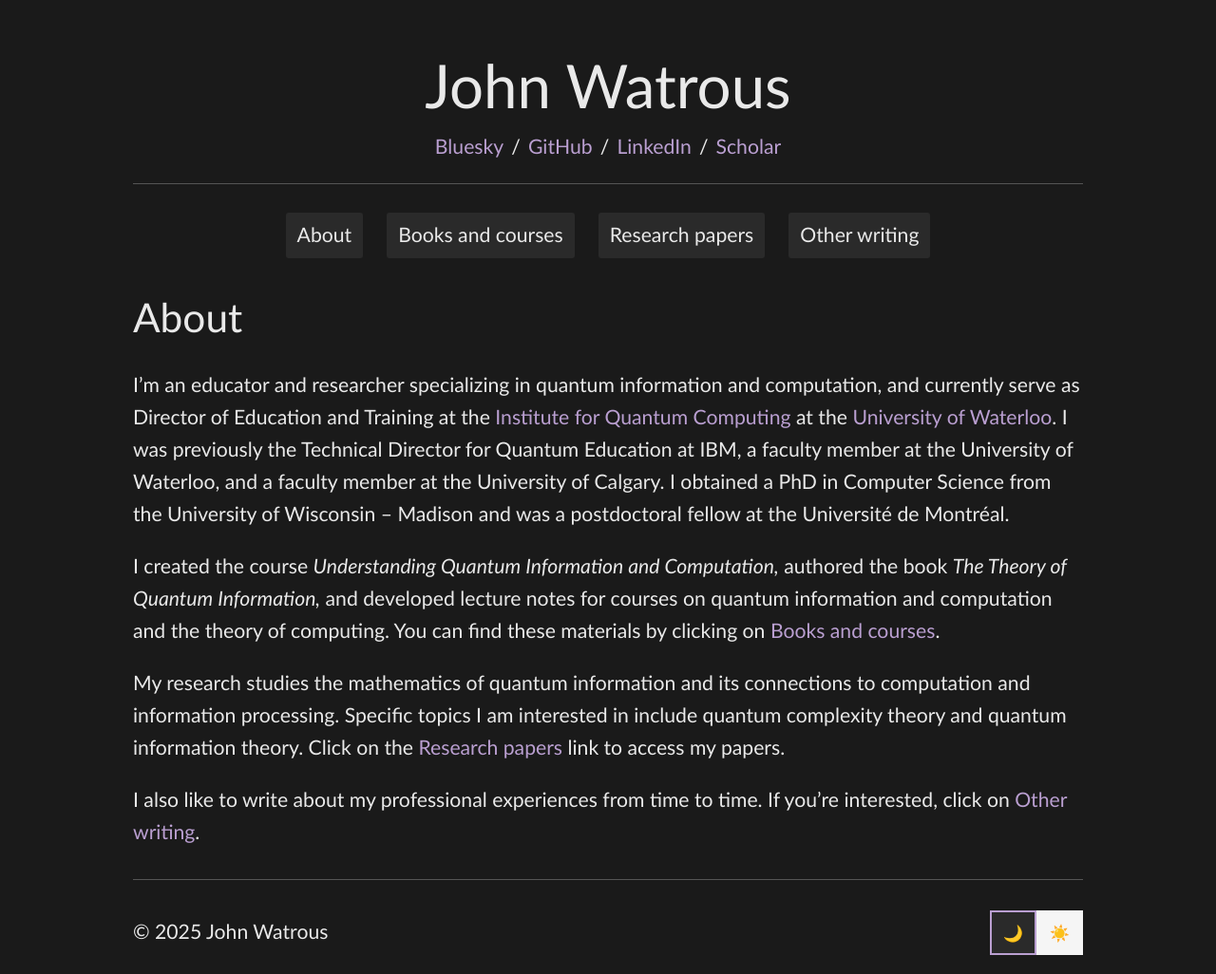
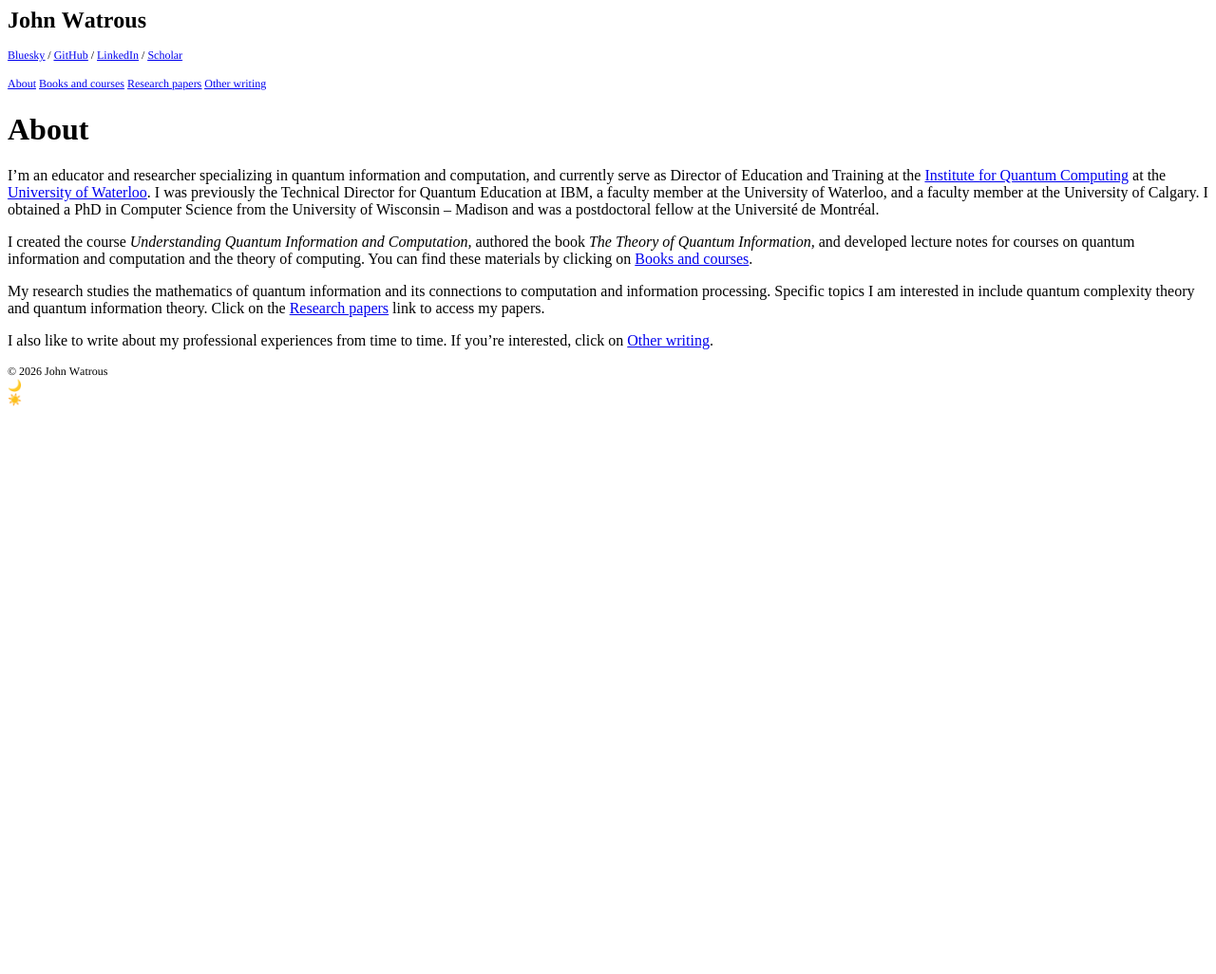
Before and after one commit to jhwatrous/jhwatrous.github.io, a Jekyll site: the page built from index.md, in a window 1280 px wide. Shown: the whole page at 95% size. Built offline with Jekyll 4.4.1, drawn with Linux system fonts in a browser that asks for light colours; after the commit the page ends 900 px from its top, so only the background shows below that.

Commit message:
Updated copyright year

```diff
--- a/_layouts/default.html
+++ b/_layouts/default.html
@@ -1,74 +1,30 @@
-<!DOCTYPE html>
-<html lang="en">
-  <head>
-    <meta charset="UTF-8">
-    <meta name="viewport" content="width=device-width, initial-scale=1.0">
-    <title>{{ page.title }} - {{ site.title }}</title>
-    <link rel="stylesheet" href="{{ '/assets/css/simple-dark.css' | relative_url }}">
-  </head>
-  <body>
-    <div class="container">
-      <header>
-	<h1>{{ site.title }}</h1>
-	<div class="header-links">
-          <a href="https://bsky.app/profile/johnwatrous.bsky.social">Bluesky</a>
-	  /
-          <a href="https://github.com/jhwatrous">GitHub</a>
-	  /
-          <a href="https://www.linkedin.com/in/john-watrous-2b6b70251">LinkedIn</a>
-	  /
-          <a href="https://scholar.google.ca/citations?user=KpCmyMcAAAAJ">Scholar</a>
-        </div>
-        <hr class="header-separator">
-	<nav>
-          <a href="{{ '/' | relative_url }}">About</a>
-	  <a href="{{ '/books-and-courses.html' | relative_url }}">Books and courses</a>
-	  <a href="{{ '/research-papers.html' | relative_url }}">Research papers</a>
-	  <a href="{{ '/other-writing.html' | relative_url }}">Other writing</a>
-	</nav>
-      </header>
-
-      <main>
-	{{ content }}
-      </main>
-
-      <footer>
-	<div class="footer-content">
-          <div class="copyright">&copy; 2025 {{ site.title }}</div>
-          <div class="theme-toggle-container">
-            <div id="theme-toggle" class="theme-toggle" aria-label="Toggle theme">
-              <div class="theme-option dark" data-theme="dark">🌙</div>
-              <div class="theme-option light" data-theme="light">☀️</div>
-            </div>
-          </div>
-	</div>
-      </footer>
-
-    </div>
-    <script>
-      const themeToggle = document.getElementById('theme-toggle');
-      const darkOption = themeToggle.querySelector('.dark');
-      const lightOption = themeToggle.querySelector('.light');
-      const currentTheme = localStorage.getItem('theme') || 'dark';
-
-      // Set initial theme
-      document.documentElement.setAttribute('data-theme', currentTheme);
-      updateToggleState(currentTheme);
-
-      function updateToggleState(theme) {
-          darkOption.classList.toggle('active', theme === 'dark');
-          lightOption.classList.toggle('active', theme === 'light');
-      }
-
-      // Toggle theme on click
-      themeToggle.addEventListener('click', () => {
-          const currentTheme = document.documentElement.getAttribute('data-theme');
-          const newTheme = currentTheme === 'dark' ? 'light' : 'dark';
-
-          document.documentElement.setAttribute('data-theme', newTheme);
-          updateToggleState(newTheme);
-          localStorage.setItem('theme', newTheme);
-      });
-    </script>
-  </body>
+<!DOCTYPE html PUBLIC "-//W3C//DTD HTML 4.01//EN" "http://www.w3.org/TR/html4/strict.dtd">
+<html>
+<head>
+  <meta http-equiv="Content-Type" content="text/html; charset=utf-8">
+  <meta http-equiv="Content-Style-Type" content="text/css">
+  <title></title>
+  <meta name="Generator" content="Cocoa HTML Writer">
+  <meta name="CocoaVersion" content="2575.7">
+  <style type="text/css">
+    p.p2 {margin: 0.0px 0.0px 0.0px 0.0px; font: 12.0px Times; color: #0000e9; -webkit-text-stroke: #0000e9}
+    p.p3 {margin: 0.0px 0.0px 0.0px 0.0px; font: 12.0px Times; color: #6d6d6d; -webkit-text-stroke: #6d6d6d; min-height: 14.0px}
+    p.p4 {margin: 0.0px 0.0px 0.0px 0.0px; font: 12.0px Times; -webkit-text-stroke: #000000}
+    p.p5 {margin: 0.0px 0.0px 0.0px 0.0px; font: 12.0px 'Apple Color Emoji'; -webkit-text-stroke: #000000}
+    span.s1 {font-kerning: none}
+    span.s2 {text-decoration: underline ; font-kerning: none}
+    span.s3 {font-kerning: none; color: #000000; -webkit-text-stroke: 0px #000000}
+    span.s4 {text-decoration: underline ; font-kerning: none; -webkit-text-stroke: 0px #0000e9}
+  </style>
+</head>
+<body>
+<h1 style="margin: 0.0px 0.0px 16.1px 0.0px; font: 24.0px Times; -webkit-text-stroke: #000000"><span class="s1"><b>{{ site.title }}</b></span></h1>
+<p class="p2"><span class="s2"><a href="https://bsky.app/profile/johnwatrous.bsky.social">Bluesky</a></span><span class="s3"> / <a href="https://github.com/jhwatrous"><span class="s4">GitHub</span></a> / <a href="https://www.linkedin.com/in/john-watrous-2b6b70251"><span class="s4">LinkedIn</span></a> / <a href="https://scholar.google.ca/citations?user=KpCmyMcAAAAJ"><span class="s4">Scholar</span></a></span></p>
+<p class="p3"><span class="s1"></span><br></p>
+<p class="p2"><span class="s2"><a href="file:///Users/watrous/Documents/Projects/Webpage/jhwatrous.github.io/_layouts/%7B%7B%20'/'%20%7C%20relative_url%20%7D%7D">About</a></span><span class="s3"> <a href="file:///Users/watrous/Documents/Projects/Webpage/jhwatrous.github.io/_layouts/%7B%7B%20'/books-and-courses.html'%20%7C%20relative_url%20%7D%7D"><span class="s4">Books and courses</span></a> <a href="file:///Users/watrous/Documents/Projects/Webpage/jhwatrous.github.io/_layouts/%7B%7B%20'/research-papers.html'%20%7C%20relative_url%20%7D%7D"><span class="s4">Research papers</span></a> <a href="file:///Users/watrous/Documents/Projects/Webpage/jhwatrous.github.io/_layouts/%7B%7B%20'/other-writing.html'%20%7C%20relative_url%20%7D%7D"><span class="s4">Other writing</span></a></span></p>
+<p class="p4"><span class="s1">{{ content }}</span></p>
+<p class="p4"><span class="s1">© 2026 {{ site.title }}</span></p>
+<p class="p5"><span class="s1">🌙</span></p>
+<p class="p5"><span class="s1">☀️</span></p>
+</body>
 </html>
```
